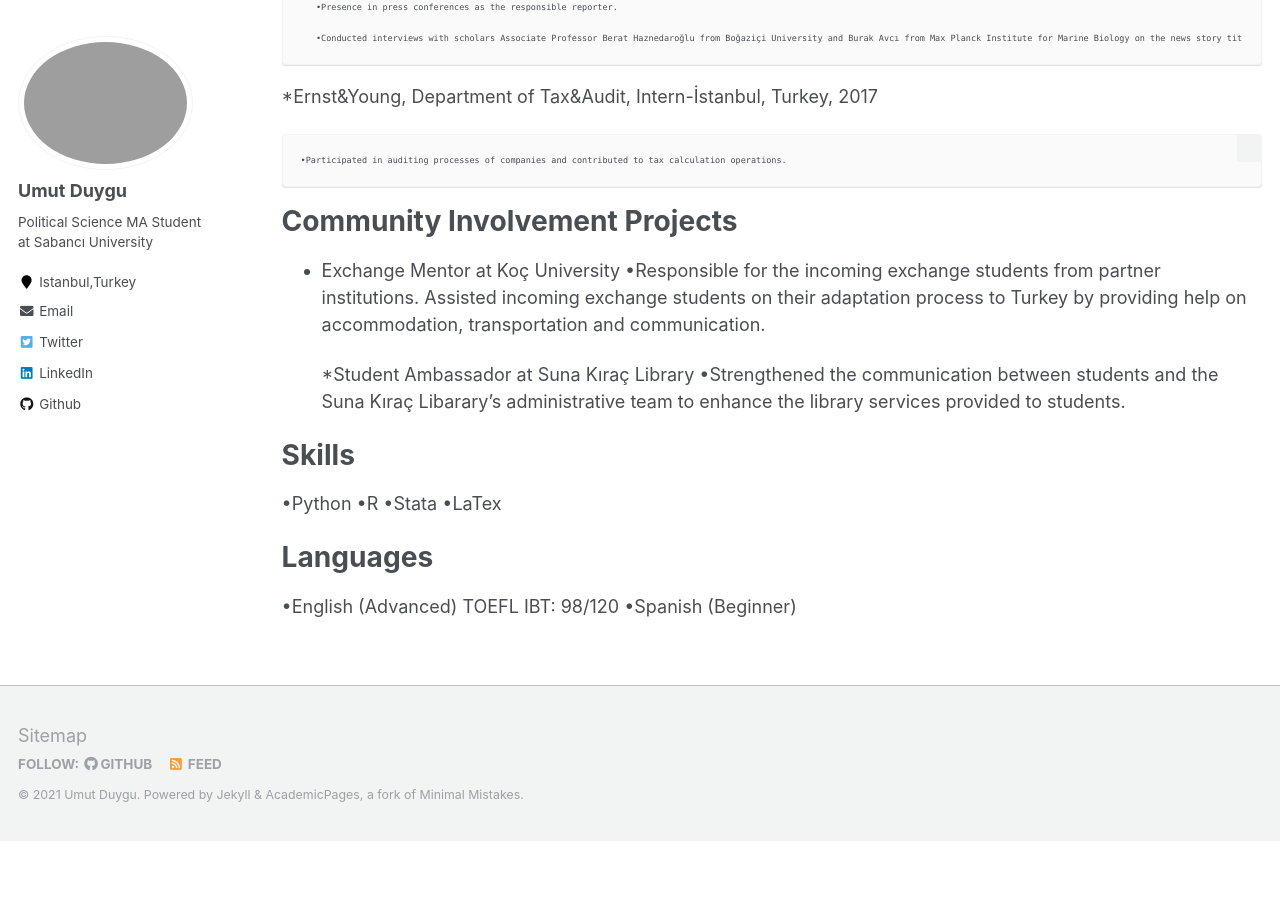
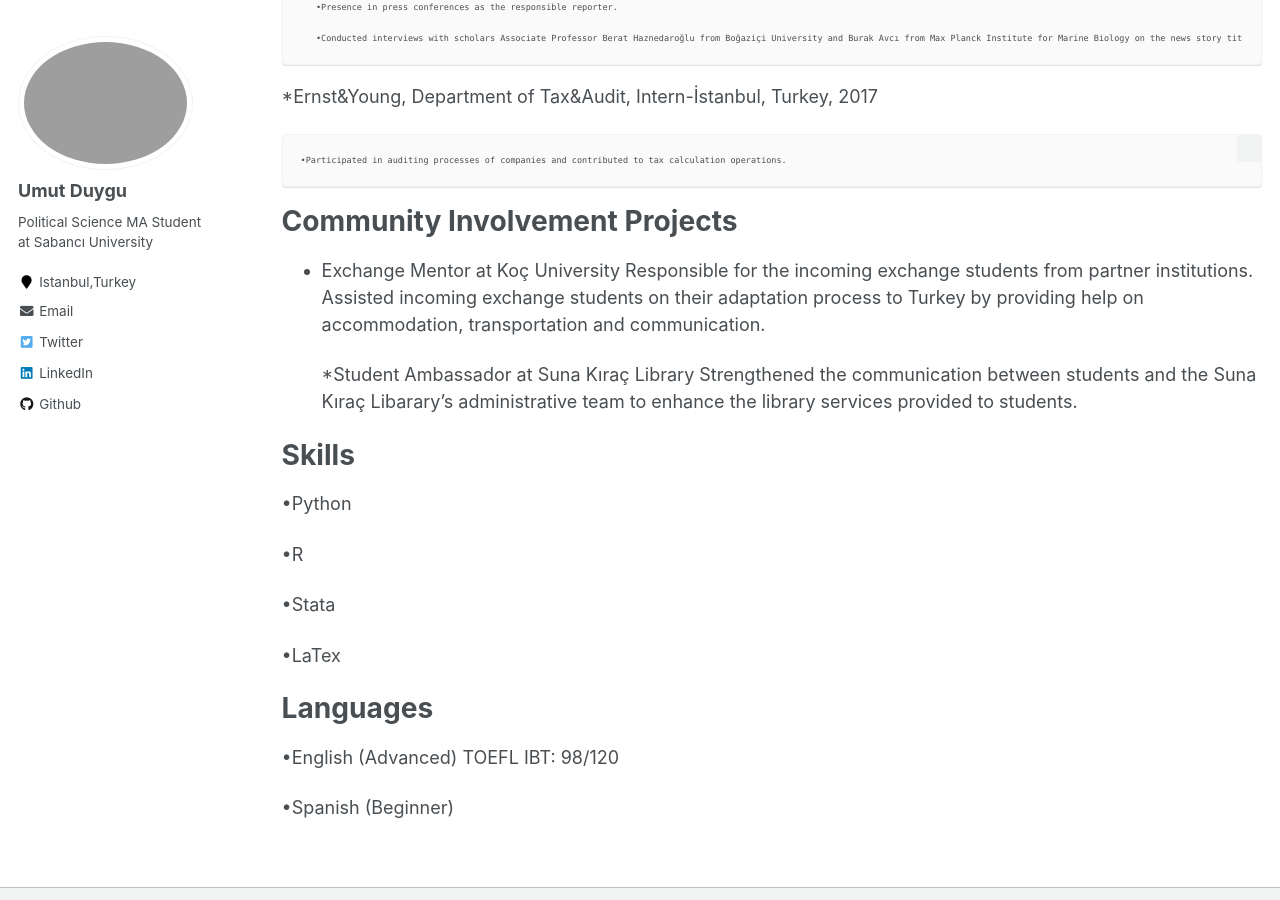
Before and after one commit to UmutDuygu/umutduygu.github.io, a Jekyll site: the page built from _pages/cv.md, in a window 1280 px wide and 900 px high, scrolled down 1927 px. Built offline with Jekyll 4.4.1, drawn with Linux system fonts in a browser that asks for light colours; before the commit the page ends 2768 px from its top, so only the background shows below that; some of the changed text lies outside the part shown.

Commit message:
Update cv.md

```diff
--- a/_pages/cv.md
+++ b/_pages/cv.md
@@ -20,7 +20,7 @@ Education
  Teaching & Research Experience
 ======
 
- *[Summer Institutes in Computational Social Science (SICCS)] (https://sicss.io/2021/istanbul/) Alumni with a research titled: [Covid-19 Vaccine Perception in Turkey-Evidence from Twitter Data](https://www.youtube.com/watch?v=eW_6SSEAuS0&t=2863s)
+ *[Summer Institutes in Computational Social Science (SICCS)](https://sicss.io/2021/istanbul/) Alumni with a research titled: [Covid-19 Vaccine Perception in Turkey-Evidence from Twitter Data](https://www.youtube.com/watch?v=eW_6SSEAuS0&t=2863s)
 
 *Graduate Teaching Assistant for International Law (LAW311) and Constitutional Law (LAW312) at Sabancı University, 2020-2021
 
@@ -83,19 +83,23 @@ Work experience
 Community Involvement Projects
 ======
 * Exchange Mentor at Koç University
-   •Responsible for the incoming exchange students from partner institutions. Assisted incoming exchange students on their adaptation process to Turkey by providing help on accommodation, transportation and communication.
+    Responsible for the incoming exchange students from partner institutions. Assisted incoming exchange students on their adaptation process to Turkey by providing help on accommodation, transportation and communication.
 
   *Student Ambassador at Suna Kıraç Library
-   •Strengthened the communication between students and the Suna Kıraç Libarary’s administrative team to enhance the library services provided to students.
+    Strengthened the communication between students and the Suna Kıraç Libarary’s administrative team to enhance the library services provided to students.
 
 Skills
 ======
   •Python
+
   •R
+
   •Stata
+
   •LaTex
 
  Languages
 ======
   •English (Advanced) TOEFL IBT: 98/120
+
   •Spanish (Beginner)
```
